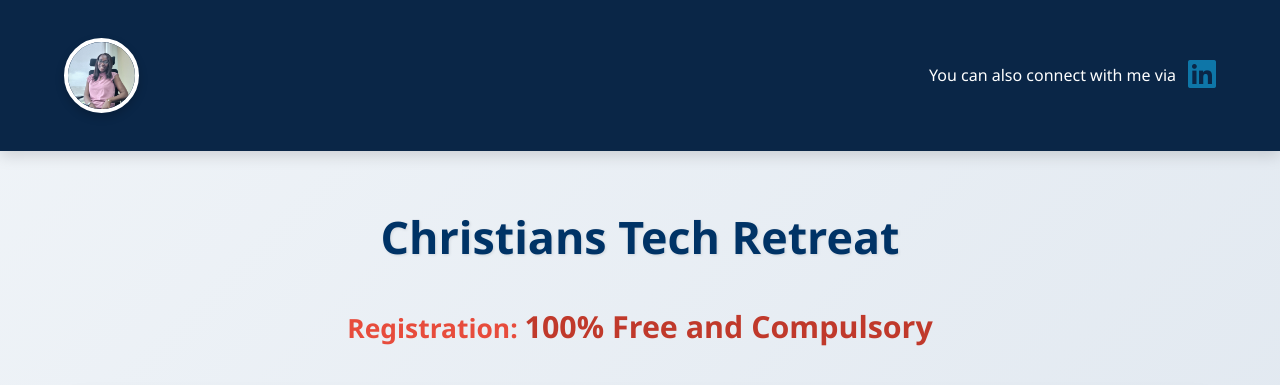
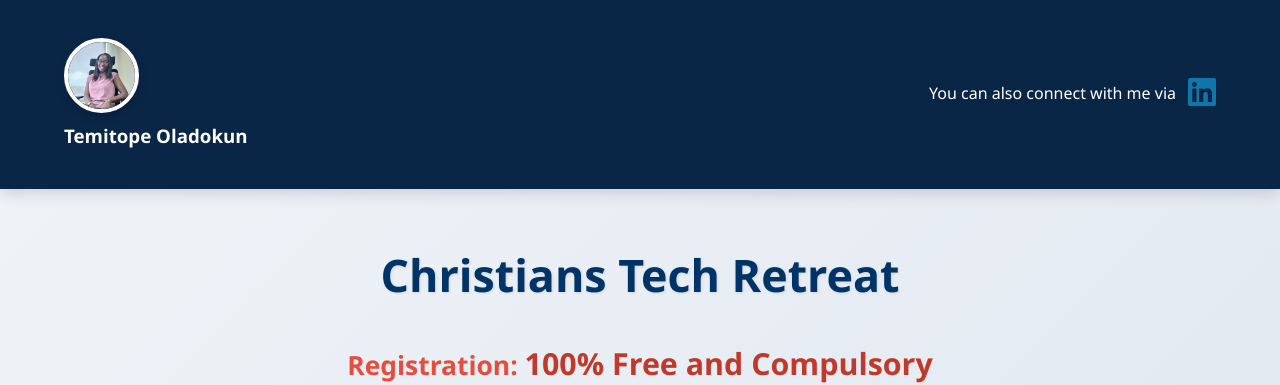
Before and after one commit to Godhand-Dev/ariseandbuild, a plain HTML site: page index.html in a window 1280 px wide. Shown: the top 385 px of the page. Drawn offline with Linux system fonts and the light colour scheme.

Commit message:
Update index.html

```diff
--- a/index.html
+++ b/index.html
@@ -3,14 +3,20 @@
 <head>
   <meta charset="UTF-8" />
   <meta name="viewport" content="width=device-width, initial-scale=1.0"/>
-  <title>Christians Tech Retreat </title>
+  <title>Christians Tech Retreat</title>
   <link rel="stylesheet" href="styles.css" />
   <link rel="stylesheet" href="https://cdnjs.cloudflare.com/ajax/libs/font-awesome/6.5.0/css/all.min.css"/>
 </head>
 <body>
   <header class="header">
     <div class="container header-content">
-      <img src="IMG-20251122-WA0004.jpg" alt="Your Profile Picture" class="profile-pic" id="profilePic"/>
+      <!-- Profile Picture + Name -->
+      <div class="profile-section">
+        <img src="IMG-20251122-WA0004.jpg" alt="Temitope Oladokun" class="profile-pic"/>
+        <h3 class="host-name">Temitope Oladokun</h3>
+      </div>
+
+      <!-- LinkedIn Section -->
       <div class="linkedin-section">
         <span>You can also connect with me via</span>
         <a href="https://www.linkedin.com/in/yourprofile" target="_blank" aria-label="LinkedIn">
@@ -24,7 +30,7 @@
     <!-- Main Title -->
     <h1 class="title">Christians Tech Retreat</h1>
 
-    <!-- New Subtitle -->
+    <!-- Subtitle -->
     <div class="subtitle">
       Registration: <strong>100% Free and Compulsory</strong>
     </div>
```
